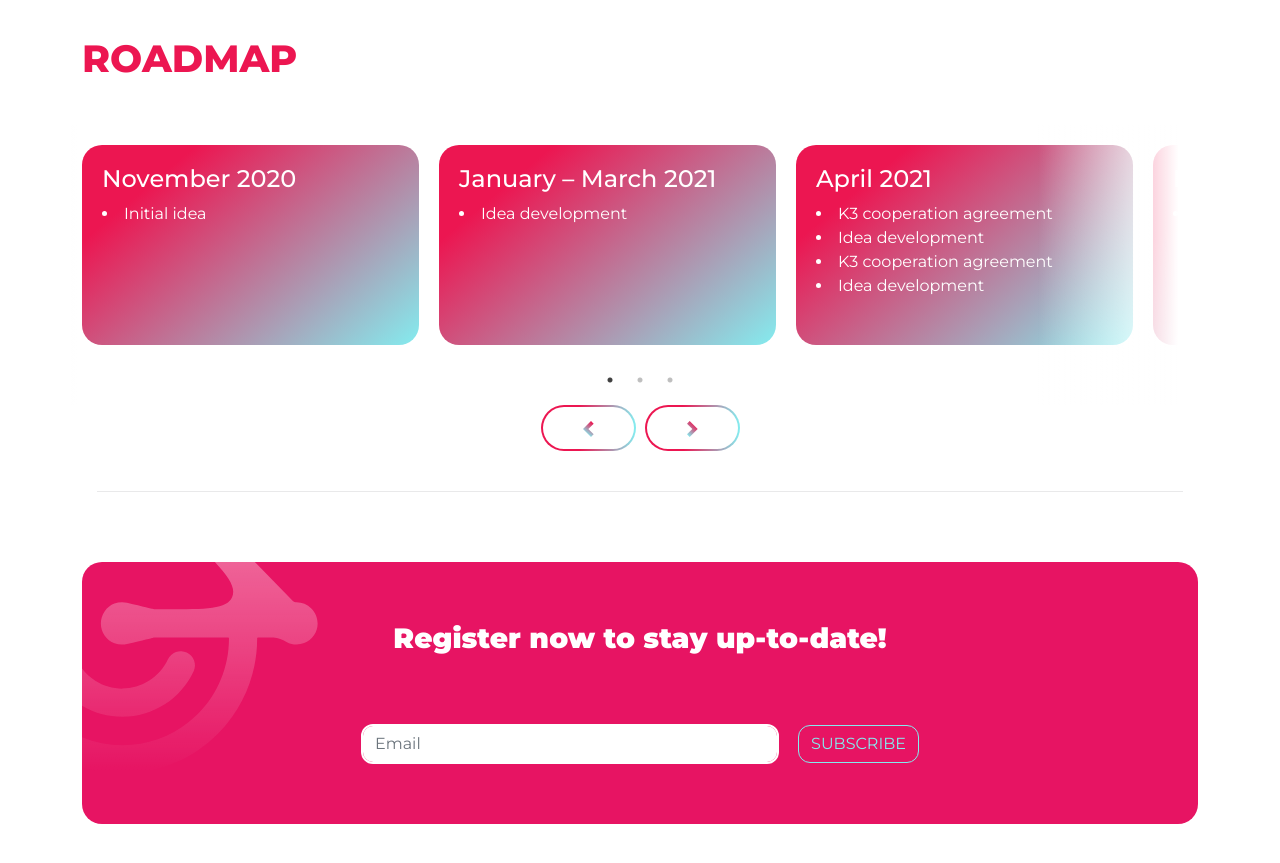
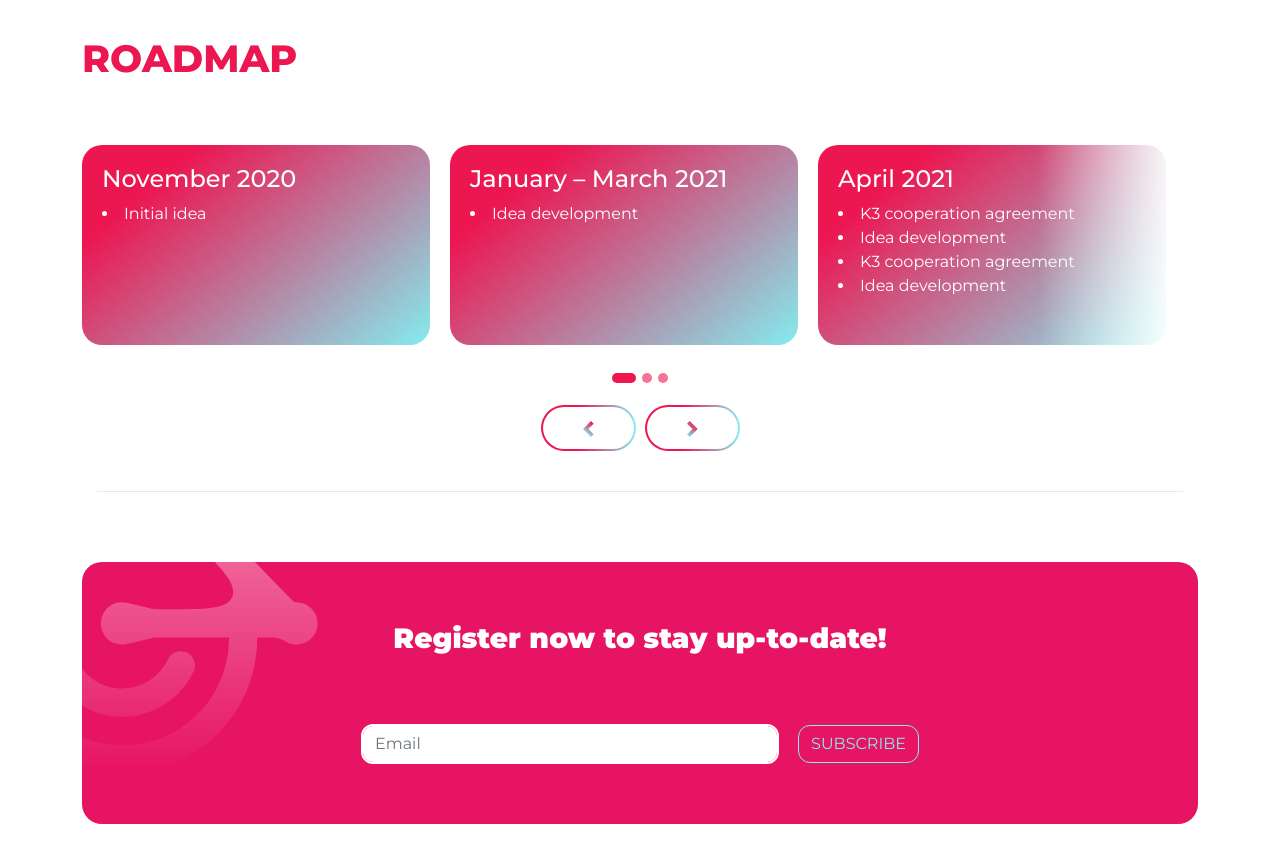
Before and after one commit to Sabir184/3air, a React (Create React App) app in the folder my-app/: page / in a window 1280 px wide. Shown: the part 7660-8523 px from the top of the page. Built offline with nearby package versions, Linux system fonts and the light colour scheme.

Commit message:
added roadmap dots style

```diff
--- a/my-app/src/components/Roadmap/Roadmap.js
+++ b/my-app/src/components/Roadmap/Roadmap.js
@@ -16,10 +16,15 @@ function Roadmap() {
     dots: true,
     infinite: false,
     speed: 500,
-    slidesToShow: 3.3,
+    slidesToShow: 3.2,
     arrows: false,
-    slidesToScroll: 3,
+    slidesToScroll: 3.2,
     initialSlide: 0,
+    customPaging: function (i) {
+      return <div className="dot"></div>;
+    },
+    dotsClass: 'slick-dots slick-thumb',
+
     responsive: [
       {
         breakpoint: 1024,
@@ -51,7 +56,7 @@ function Roadmap() {
   return (
     <>
       <Container>
-          <h2 className="roadHeaderContainer">Roadmap</h2>
+        <h2 className="roadHeaderContainer">Roadmap</h2>
         <div className="roadOverlay"></div>
 
         <Slider ref={sliderRef} {...settings}>
--- a/my-app/src/components/Roadmap/RoadmapStyles.scss
+++ b/my-app/src/components/Roadmap/RoadmapStyles.scss
@@ -31,7 +31,7 @@
   z-index: 5;
 }
 
-.roadHeaderContainer{
+.roadHeaderContainer {
   margin-top: 70px;
   margin-bottom: 40px;
   text-transform: uppercase;
@@ -91,3 +91,24 @@
     align-items: center;
   }
 }
+
+.slick-dots.slick-thumb {
+  display: flex;
+  flex-direction: row;
+  justify-content: center;
+}
+
+.slick-dots.slick-thumb li {
+  width: 10px;
+  height: 10px;
+  margin: 0 3px;
+  border-radius: 999px;
+  transition: all 0.5s ease-in-out;
+  will-change: width;
+  background-color: rgba(236, 22, 81, 0.6);
+}
+
+.slick-dots.slick-thumb li.slick-active {
+  background-color: rgb(236, 22, 81);
+  width: 24px;
+}
```
